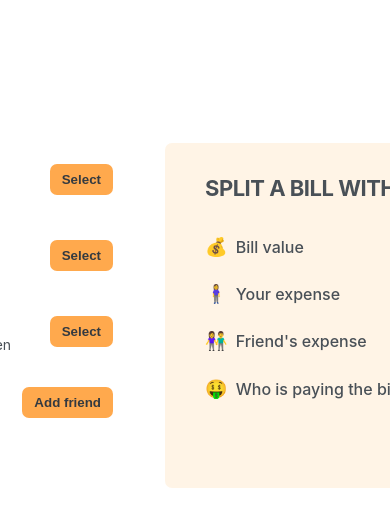
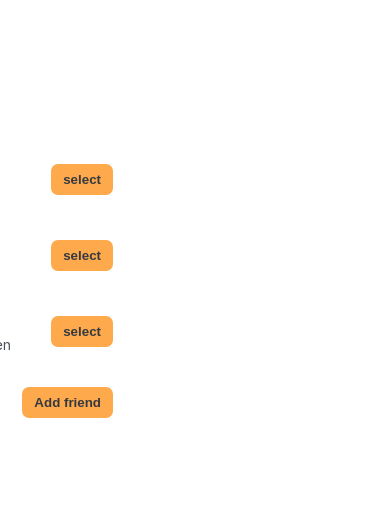
Before and after one commit to Abdelrahman-Adel610/Eat-n-split, a React (Create React App) app: page / in a window 390 px wide. Shown: the top 526 px of the page. Built offline with nearby package versions, Linux system fonts and the light colour scheme.

Commit message:
🔴🔴 Open and close split bill form responsively based on user's actions

```diff
--- a/src/App.js
+++ b/src/App.js
@@ -4,30 +4,47 @@ const initialFriendList = [
     name: "Anthony",
     imgaeUrl: "https://i.pravatar.cc/48?u=499476",
     balance: 4,
+    id: 1,
   },
   {
     name: "Pop",
     imgaeUrl: "https://i.pravatar.cc/48?u=499422",
     balance: -4,
+    id: 2,
   },
   {
     name: "Mike",
     imgaeUrl: "https://i.pravatar.cc/48?u=1921156",
     balance: 0,
+    id: 3,
   },
 ];
 
 export default function App() {
   const [friends, setFriends] = useState(initialFriendList);
+  const [active, setActive] = useState("");
+  function selectHandler(id) {
+    console.log(id);
+
+    if (id === active) setActive("");
+    else setActive(id);
+  }
   return (
     <div className="app">
-      <SideBar friends={friends} />
-      <SplitBillForm />
+      <SideBar
+        friends={friends}
+        active={active}
+        selectHandler={selectHandler}
+      />
+      {active > 0 && (
+        <SplitBillForm name={friends.find((el) => el.id === active).name} />
+      )}
     </div>
   );
 }
-function SideBar({ friends }) {
+function SideBar({ friends, active, selectHandler }) {
   const [AddFriendFormState, setAddFriendForm] = useState(false);
+
   return (
     <div className="sidebar">
       <ul>
@@ -37,6 +54,9 @@ function SideBar({ friends }) {
             name={el.name}
             balance={el.balance}
             key={i}
+            id={el.id}
+            state={el.id === active}
+            selectHandler={selectHandler}
           />
         ))}
       </ul>
@@ -47,10 +67,9 @@ function SideBar({ friends }) {
     </div>
   );
 }
-export function FriendList({ image, balance, name }) {
-  // const [addFriend]
+export function FriendList({ image, balance, name, id, state, selectHandler }) {
   return (
-    <li>
+    <li className={state ? "selected" : ""}>
       <img src={image} alt={name} />
       <h3>{name}</h3>
       <p className={balance === 0 ? "" : balance > 0 ? "red" : "green"}>
@@ -60,7 +79,9 @@ export function FriendList({ image, balance, name }) {
           ? `You owe ${name} ${balance}€`
           : `${name} owes you ${-1 * balance}€`}
       </p>
-      <Button>Select</Button>
+      <Button onClickHandler={() => selectHandler(id)}>
+        {state ? "close" : "select"}
+      </Button>
     </li>
   );
 }
@@ -82,15 +103,15 @@ function Button({ children, onClickHandler }) {
     </button>
   );
 }
-function SplitBillForm() {
+function SplitBillForm({ name }) {
   return (
     <form className="form-split-bill">
-      <h2>Split a bill with Clark</h2>
+      <h2>Split a bill with {name}</h2>
       <label htmlFor="value">💰 Bill value</label>
       <input type="text" id="value" />
       <label htmlFor="YourExpense">🧍‍♀️ Your expense</label>
       <input type="text" id="YourExpense" />
-      <label htmlFor="FriendExpense">👫 Friend's expense</label>
+      <label htmlFor="FriendExpense">👫 {name}'s expense</label>
       <input type="text" id="FriendExpense" disabled />
       <label htmlFor="pay">🤑 Who is paying the bill</label>
       <select id="pay">
@@ -98,7 +119,7 @@ function SplitBillForm() {
           you
         </option>
         <option value="Friend" key="2">
-          Friend
+          {name}
         </option>
       </select>
       <Button>Split bill</Button>
```
